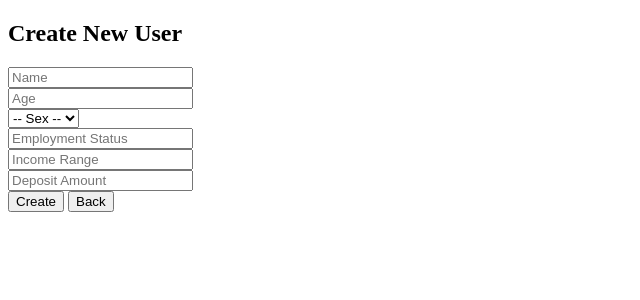
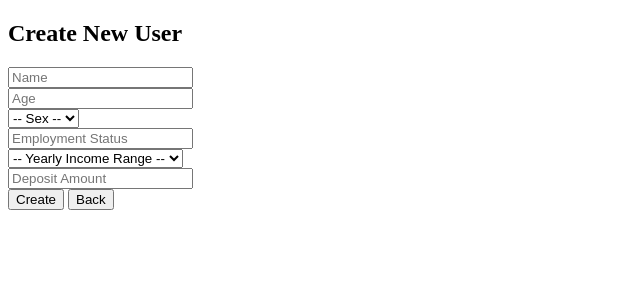
Before and after one commit to Breezlol/portfolio-analysis-tool, a React (Vite) app in the folder portfolio-frontend/: page / in a window 1280 px wide. Both pictures are taken after a click on the button "Create New User". Shown: the top 300 px of the page, without its empty margins (0-640 px from the left). Built offline with nearby package versions, Linux system fonts and the light colour scheme; the HTML template or start-up script is replaced by a standard one.

Commit message:
Change income range field to dropdown with predefined ranges.

```diff
--- a/portfolio-frontend/src/App.jsx
+++ b/portfolio-frontend/src/App.jsx
@@ -45,7 +45,15 @@ export default function App() {
           <option value="">-- Sex --</option><option>Male</option><option>Female</option><option>Other</option>
         </select><br/>
         <input placeholder="Employment Status" value={form.employmentStatus} onChange={e => set('employmentStatus', e.target.value)} required /><br/>
-        <input placeholder="Income Range" value={form.incomeRange} onChange={e => set('incomeRange', e.target.value)} required /><br/>
+        <select value={form.incomeRange} onChange={e => set('incomeRange', e.target.value)} required>
+          <option value="">-- Yearly Income Range --</option>
+          <option>{'< 10,000'}</option>
+          <option>10,000 - 20,000</option>
+          <option>20,000 - 50,000</option>
+          <option>50,000 - 100,000</option>
+          <option>100,000 - 200,000</option>
+          <option>{'> 200,000'}</option>
+        </select><br/>
         <input placeholder="Deposit Amount" type="number" min="0" value={form.depositAmount} onChange={e => set('depositAmount', e.target.value)} required /><br/>
         <button type="submit">Create</button> <button type="button" onClick={() => setPage('landing')}>Back</button>
       </form>
```
